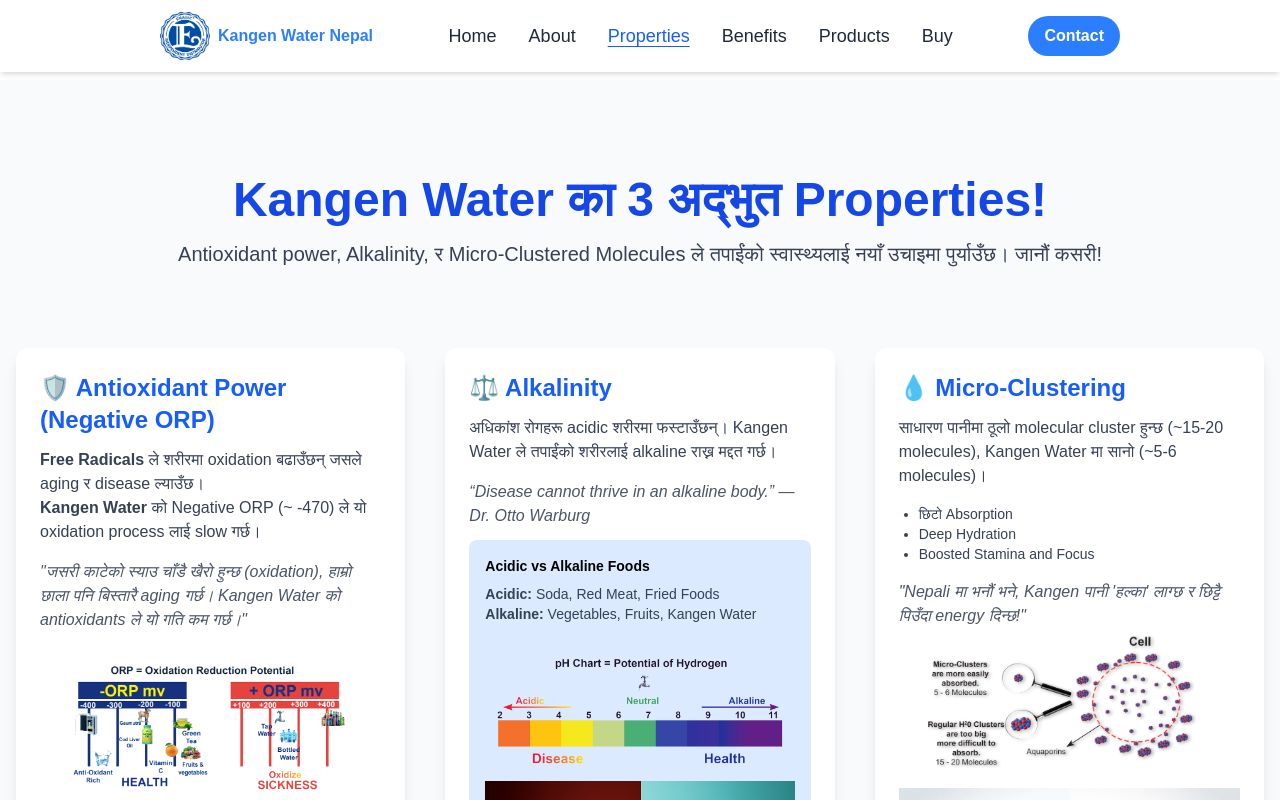
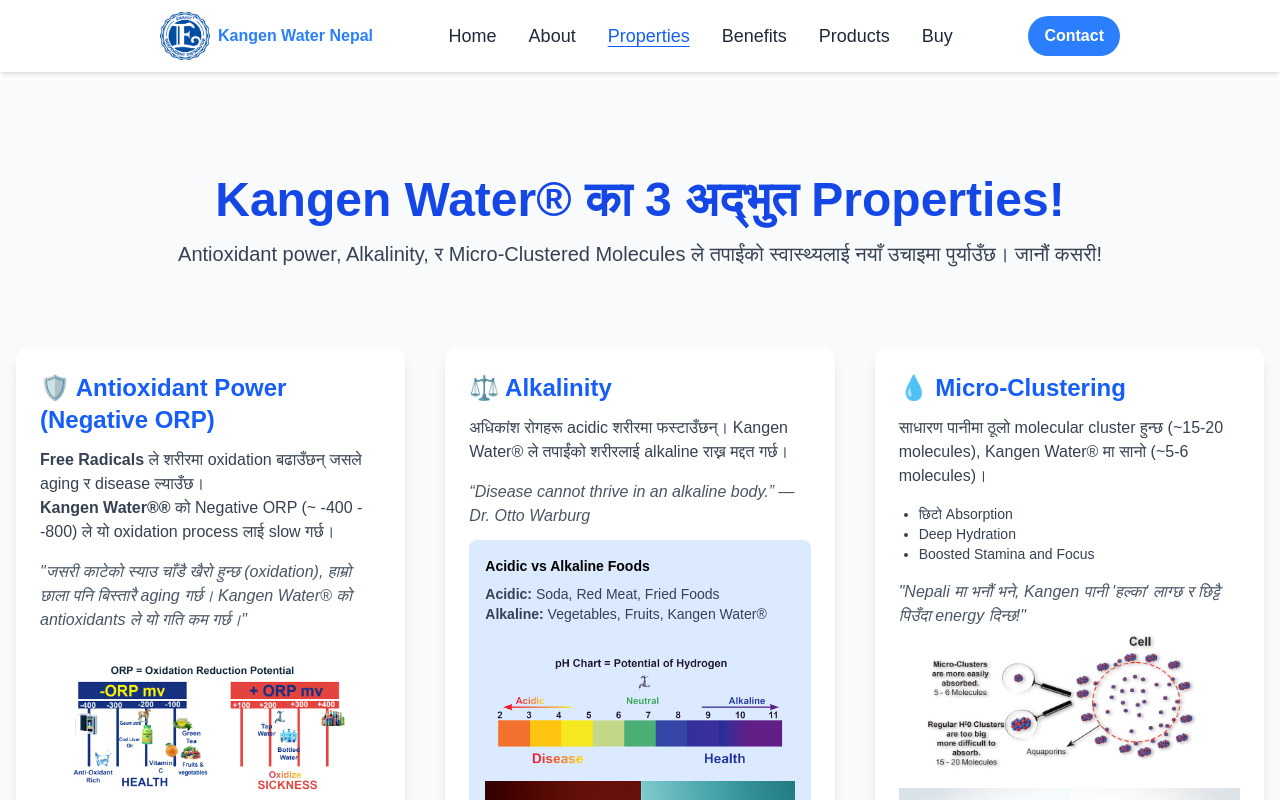
Before and after one commit to Rishav-ctrl/KangenWaterWebsite, a Next.js app in the folder kangen_waterproj/: page /properties in a window 1280 px wide. Shown: the top 800 px of the page. Built offline with nearby package versions, Linux system fonts and the light colour scheme.

Commit message:
Changed Images, Clicks, Corrected the errors in text

```diff
--- a/kangen_waterproj/src/app/page.tsx
+++ b/kangen_waterproj/src/app/page.tsx
@@ -11,9 +11,9 @@
 const images = [ '/sliders/slider6.png','/sliders/slider1.png', '/sliders/slider3.png', '/sliders/slider5.png'];
 
 const articles = [
-  { title: 'Cristiano Ronaldo Drinks Kangen Water!', content: 'Cristiano Ronaldo जस्तो स्वास्थ्यप्रेमी व्यक्तिले Kangen Water K8 प्रयोग गर्छन् भन्ने देखाउन पाउँदा हामी खुसी छौं। स्वास्थ्य जीवनशैली चाहने सबैलाई प्रेरणा मिलोस्। आजै सम्पर्क गर्नुहोस् र आफ्नो Kangen प्राप्त गर्नुहोस्! 💧👍🏼', link :'https://www.facebook.com/watch/?v=656559738821284' },
-  { title: 'Doctors Recommend Kangen!', content: 'Kangen Water जापानमा 6500 भन्दा बढी डाक्टरहरूले सिफारिस गरेका छन्। यसको फाइदाहरू वैज्ञानिक परीक्षणद्वारा प्रमाणित छन्।', link:'https://www.slideshare.net/slideshow/doctors-scientists-and-nutritionists-on-kangen-water/66866927' },
-  { title: 'Used in Over 150 Countries', content: 'Kangen Water विश्वका 150 भन्दा बढी देशहरूमा प्रयोगमा ल्याइएको छ। यसको प्रचलन बढ्दो छ र विश्वासिलो पनि।',link:'https://kangenwater.in/#:~:text=What%20Doctor%20Said%20About%20Kangen%20Water%3F' },
+  { title: 'Cristiano Ronaldo Drinks Kangen Water®!', content: 'Cristiano Ronaldo जस्तो स्वास्थ्यप्रेमी व्यक्तिले Kangen Water® K8 प्रयोग गर्छन् भन्ने देखाउन पाउँदा हामी खुसी छौं। स्वास्थ्य जीवनशैली चाहने सबैलाई प्रेरणा मिलोस्। आजै सम्पर्क गर्नुहोस् र आफ्नो Kangen प्राप्त गर्नुहोस्! 💧👍🏼', link :'https://www.facebook.com/watch/?v=656559738821284' },
+  { title: 'Doctors Recommend Kangen!', content: 'Kangen Water® जापानमा 6500 भन्दा बढी डाक्टरहरूले सिफारिस गरेका छन्। यसको फाइदाहरू वैज्ञानिक परीक्षणद्वारा प्रमाणित छन्।', link:'https://www.slideshare.net/slideshow/doctors-scientists-and-nutritionists-on-kangen-water/66866927' },
+  { title: 'Used in Over 150 Countries', content: 'Kangen Water® विश्वका 150 भन्दा बढी देशहरूमा प्रयोगमा ल्याइएको छ। यसको प्रचलन बढ्दो छ र विश्वासिलो पनि।',link:'https://kangenwater.in/#:~:text=What%20Doctor%20Said%20About%20Kangen%20Water%3F' },
 ];
 
 const cards = [
@@ -23,9 +23,9 @@
 ];
 
 const facts = [
-  'Kangen Water is certified by the Japanese Association of Preventive Medicine.',
-  'Over 6500 doctors in Japan recommend Kangen Water.',
-  'Kangen Water has powerful antioxidant properties.',
+  'Kangen Water® is certified by the Japanese Association of Preventive Medicine.',
+  'Over 6500 doctors in Japan recommend Kangen Water®.',
+  'Kangen Water® has powerful antioxidant properties.',
   'Used in more than 150 countries worldwide.',
   'Hydrates faster due to micro-clustered molecules.'
 ];
@@ -43,12 +43,12 @@
   },
   {
     title: 'Celebrity Endorsements',
-    description: 'Explore how celebrities are using Kangen Water.',
+    description: 'Explore how celebrities are using Kangen Water®.',
     url: 'https://newtritionny.com/kangen-water-celebrities'
   },
   {
     title: 'Kangen in Literature',
-    description: 'Academic insights and discussions around Kangen Water.',
+    description: 'Academic insights and discussions around Kangen Water®.',
     url: 'https://books.google.com.np/books?hl=en&lr=&id=NMqQ5-jPsGoC'
   },
   {
@@ -132,7 +132,7 @@
 
       {/* Hero Section */}
       <section className="text-center mt-12 px-4">
-        <h1 className="text-5xl font-extrabold text-blue-900 tracking-wide uppercase">Kangen Water Nepal</h1>
+        <h1 className="text-5xl font-extrabold text-blue-900 tracking-wide uppercase">Kangen Water® Nepal</h1>
         <h2 className="text-xl md:text-3xl text-gray-800 font-medium mb-2">Change Your Water, Change Your Life!</h2>
         <div className="mx-auto max-w-fit">
         <p className="bg-green-600 text-white text-base md:text-lg text-teal-600 italic">"Trusted by 6,500+ doctors | Certified in Japan | 7-in-1 Water System"</p>
@@ -156,17 +156,17 @@
                   <br /><br />
                   स्वस्थ पानी (Healthy Water) खोजीको क्रममा आजभन्दा ५० वर्ष अगाडी जापानीज डाक्टर र वैज्ञानिकहरूले संसारको धेरै ठाउँहरुको पानीलाई अनुसन्धान गर्दै जादा कतिपय स्थानको पानीमा Anti-Oxident, Alkaline, Micro-Cluster, Hydrogen Rich जस्ता विशेष Properties पत्ता लाग्यो ।
                   <br /><br />
-                  जुन विशेषतायुक्त पानी पिउनाले मानव स्वास्थ्यमा आमुल परिवर्तन ल्याउन सक्ने तथ्य पत्ता लाग्यो । सोही विशेष Properties युक्त पानी हरेक परिवार समक्ष पुऱ्याउनका लागि Kangen Water मेसिनको अविस्कार गरे।
+                  जुन विशेषतायुक्त पानी पिउनाले मानव स्वास्थ्यमा आमुल परिवर्तन ल्याउन सक्ने तथ्य पत्ता लाग्यो । सोही विशेष Properties युक्त पानी हरेक परिवार समक्ष पुऱ्याउनका लागि Kangen Water® मेसिनको अविस्कार गरे।
                   <br /><br />
                   जुन मेसिन जापानको सरकारी हस्पिटलहरुमा २०औं वर्ष Clinical Trail (1974-1994) को क्रममा विरामीहरुको (Chronic Disease) दीर्घ रोगहरुमा समेत चमत्कारिक सुधार देखिएपछि ISO 13485 (Medical Grade Certified) भई Public सामु वितरणमा ल्याइयो।
                   <br /><br />
-                  Kangen Water मा भएको विशेष 3 (Properties) गुणहरुले मानव शरीरलाई Hydrate, Detoxify, निस्कृय कोषिकालाई सक्रिय गर्ने तथा प्राकृतिक र प्रभावकारी तरिकाले स्वस्थता प्रदान गर्दछ र Immune System लाई मजबुत गर्दछ।
+                  Kangen Water® मा भएको विशेष 3 (Properties) गुणहरुले मानव शरीरलाई Hydrate, Detoxify, निस्कृय कोषिकालाई सक्रिय गर्ने तथा प्राकृतिक र प्रभावकारी तरिकाले स्वस्थता प्रदान गर्दछ र Immune System लाई मजबुत गर्दछ।
                   <br /><br />
                   यो पानी पिउनाले मानिसलाई लागिसकेको रोग नियन्त्रण गर्न र भविष्यमा लाग्नसक्ने रोगहरुबाट बच्न मद्दत गर्दछ। यो पानी नियमित रुपमा पिउनाले शरीरलाई प्राकृतिक स्वस्थ अवस्थामा फर्काउन मद्दत गर्दछ ।
                   <br /><br />
-                  जापानीज भाषामा "कंगन (Kangen)" को अर्थ "पहिलेको अवस्थामा फर्कनु" हुन्छ । "Change Your Water, Change Your Life" यो शक्तिशाली slogan/कथन द्वारा Kangen Water ले दिने सारांशलाई प्रतिविम्वित गर्छ ।
+                  जापानीज भाषामा "कंगन (Kangen)" को अर्थ "पहिलेको अवस्थामा फर्कनु" हुन्छ । "Change Your Water, Change Your Life" यो शक्तिशाली slogan/कथन द्वारा Kangen Water® ले दिने सारांशलाई प्रतिविम्वित गर्छ ।
                   <br /><br />
-                  Kangen Water को प्रयोगले तपाई केवल राम्रो Hydration को विकल्प मात्र रोज्नु हुदैन बरु तपाई आफू र आफ्नो परिवारको स्वास्थ्य अनि दीर्घायु प्रति प्राथमिकता दिने जीवनशैलीलाई अपनाउँदै हुनुहुन्छ ।
+                  Kangen Water® को प्रयोगले तपाई केवल राम्रो Hydration को विकल्प मात्र रोज्नु हुदैन बरु तपाई आफू र आफ्नो परिवारको स्वास्थ्य अनि दीर्घायु प्रति प्राथमिकता दिने जीवनशैलीलाई अपनाउँदै हुनुहुन्छ ।
                 </p>
               </div>
 
@@ -201,7 +201,7 @@
                   1. Anti-Oxidant (Anti-Aging)
                 </h3>
                 <p className="text-gray-800 leading-relaxed mt-2">
-                  Anti अर्थात ठीक विपरित रोक्ने काम । Oxidation or Oxidizing अर्थात सड्ने गल्ने वा कुहिने प्रकृया हो । अझ भन्नुपर्दा रोग लाग्ने वा बुढो हुने (Fast Aging) प्रकृया नै Oxidation हो । यो सबै प्रकृयालाई रोक्ने वा छिटो हुन नदिने तत्व नै Anti-Oxidant हो । Kangen Water मा पर्याप्त मात्रामा Anti-Oxidant हुन्छ जसले हाम्रो शरीरलाई Oxidize हुनबाट बचाई स्वस्थ र जवान राख्न मद्दत गर्दछ।
+                  Anti अर्थात ठीक विपरित रोक्ने काम । Oxidation or Oxidizing अर्थात सड्ने गल्ने वा कुहिने प्रकृया हो । अझ भन्नुपर्दा रोग लाग्ने वा बुढो हुने (Fast Aging) प्रकृया नै Oxidation हो । यो सबै प्रकृयालाई रोक्ने वा छिटो हुन नदिने तत्व नै Anti-Oxidant हो । Kangen Water® मा पर्याप्त मात्रामा Anti-Oxidant हुन्छ जसले हाम्रो शरीरलाई Oxidize हुनबाट बचाई स्वस्थ र जवान राख्न मद्दत गर्दछ।
                 </p>
               </div>
               <div className="flex-1">
@@ -222,7 +222,7 @@
                   2. Alkaline क्षारीय
                 </h3>
                 <p className="text-gray-800 leading-relaxed mt-2">
-                  Alkaline भनेको पानीमा भएको क्षारीय अवस्था हो जसको pH मान 7 भन्दा बढी हुन्छ। हामीले दैनिक जीवनमा पिउने पानी, खाइरहेको खाना Junk Food विभिन्न पेयपदार्थहरु अम्लीय (Acidic) प्रकृतिका हुन्छन् जसले हाम्रो शरीरलाई अम्लीय (Acidic) अवस्थामा लगिरहेको हुन्छ। बढ्‌दो अम्लिय (Acidic) अवस्थाले गर्दा हाम्रो शरीरमा विभिन्न रोगहरु निम्त्याउँछ । lonized Alkaline युक्त Kangen Water पिउनाले शरीरमा भएको अम्लिय पदार्थको प्रभावलाई कम गर्न सक्छ र शरीरमा pH Level लाई सन्तुलनमा राखी स्वस्थ रहन मद्दत गर्दछ ।
+                  Alkaline भनेको पानीमा भएको क्षारीय अवस्था हो जसको pH मान 7 भन्दा बढी हुन्छ। हामीले दैनिक जीवनमा पिउने पानी, खाइरहेको खाना Junk Food विभिन्न पेयपदार्थहरु अम्लीय (Acidic) प्रकृतिका हुन्छन् जसले हाम्रो शरीरलाई अम्लीय (Acidic) अवस्थामा लगिरहेको हुन्छ। बढ्‌दो अम्लिय (Acidic) अवस्थाले गर्दा हाम्रो शरीरमा विभिन्न रोगहरु निम्त्याउँछ । lonized Alkaline युक्त Kangen Water® पिउनाले शरीरमा भएको अम्लिय पदार्थको प्रभावलाई कम गर्न सक्छ र शरीरमा pH Level लाई सन्तुलनमा राखी स्वस्थ रहन मद्दत गर्दछ ।
                 </p>
               </div>
               <div className="flex-1">
@@ -243,7 +243,7 @@
                   3. Micro-Cluster शुक्ष्म अणु युक्त (पानीको पातलोपना)
                 </h3>
                 <p className="text-gray-800 leading-relaxed mt-2">
-                  Micro-Cluster को अर्थ पानीमा भएको सुक्ष्म अणुहरुको गुच्छा अर्थात पानीको पातलोपना (Softness) लाई जनाउँछ । साधारण पानी हाम्रो शरीरलाई आवश्यकता अनुसारको पातलोपना नहुने भएकाले पानीको आपूर्ती कम (Dehydration) भइरहेको हुन्छ। हामीले खाईरहेको खानामा भएको Nutrition र आवश्यक Oxygen शरीरको प्रत्येक कोषिकासम्म पर्याप्त मात्रामा पुऱ्याउन सक्दैन। सोही कारणले शरीर Detoxify हुन सक्दैन तर Kangen Water पातलो (Soft) हुने भएकाले Body Hydrade गरी हाम्रो खानमा भएको विभिन्न किसिमको Nutrition, Vitamins, Minerals सुक्ष्म तत्वहरुलाई प्रत्येक कोषिकासम्म पुऱ्याउनुका साथै Oxygen पर्याप्त मात्रामा Cell, Blood हुँदै Brain सम्म प्रवाह गर्दछ । यसले शरीरमा रहेको Free Redicals र Toxins हरुलाई बाहिर निकाली मृत कोषिकाको ठाउँमा नयाँ कोषिका बन्न मद्दत गर्दछ।
+                  Micro-Cluster को अर्थ पानीमा भएको सुक्ष्म अणुहरुको गुच्छा अर्थात पानीको पातलोपना (Softness) लाई जनाउँछ । साधारण पानी हाम्रो शरीरलाई आवश्यकता अनुसारको पातलोपना नहुने भएकाले पानीको आपूर्ती कम (Dehydration) भइरहेको हुन्छ। हामीले खाईरहेको खानामा भएको Nutrition र आवश्यक Oxygen शरीरको प्रत्येक कोषिकासम्म पर्याप्त मात्रामा पुऱ्याउन सक्दैन। सोही कारणले शरीर Detoxify हुन सक्दैन तर Kangen Water® पातलो (Soft) हुने भएकाले Body Hydrade गरी हाम्रो खानमा भएको विभिन्न किसिमको Nutrition, Vitamins, Minerals सुक्ष्म तत्वहरुलाई प्रत्येक कोषिकासम्म पुऱ्याउनुका साथै Oxygen पर्याप्त मात्रामा Cell, Blood हुँदै Brain सम्म प्रवाह गर्दछ । यसले शरीरमा रहेको Free Redicals र Toxins हरुलाई बाहिर निकाली मृत कोषिकाको ठाउँमा नयाँ कोषिका बन्न मद्दत गर्दछ।
                 </p>
               </div>
               <div className="flex-1">
@@ -262,7 +262,7 @@
           {/* Footer Note */}
           <div className="flex justify-center my-10">
             <div className="bg-blue-900 text-white text-center font-semibold text-xl py-3 px-6 rounded-md max-w-fit">
-              Enagic Kangen Water Electrolysis Technology “शुद्धता र स्वास्थ्यको नयाँ युग”
+              Enagic Kangen Water® Electrolysis Technology “शुद्धता र स्वास्थ्यको नयाँ युग”
             </div>
           </div>
 
--- a/kangen_waterproj/src/app/products/page.tsx
+++ b/kangen_waterproj/src/app/products/page.tsx
@@ -77,7 +77,7 @@
   name: 'LeveLuk JR IV',
   img: 'jr2.png',
   features: [
-    '3 Platinum-Plated Titanium Plates',
+    '4 Platinum-Plated Titanium Plates',
     'Large LCD Panel',
     '1 High Grade Filter',
     '1 Cleaning Cartridge',
@@ -98,7 +98,7 @@
     ],
     ['Electrolysis Enhancer', 'Solution additive pump system'],
     ['Cleaning System', 'Automatic cleaning system'],
-    ['Electrode plates', '3'],
+    ['Electrode plates', '4'],
     ['Electrode material', 'Platinum Coated Titanium'],
   ],
   images: ['waterfilter.gif', 'working.jpg'],
--- a/kangen_waterproj/src/app/properties/page.tsx
+++ b/kangen_waterproj/src/app/properties/page.tsx
@@ -8,7 +8,7 @@
         {/* Hero Section */}
         <div className="text-center mb-20">
           <h1 className="text-4xl md:text-5xl font-bold text-blue-700 mb-4">
-            Kangen Water का 3 अद्भुत Properties!
+            Kangen Water® का 3 अद्भुत Properties!
           </h1>
           <p className="text-lg md:text-xl text-gray-700">
             Antioxidant power, Alkalinity, र Micro-Clustered Molecules ले तपाईंको स्वास्थ्यलाई नयाँ उचाइमा पुर्याउँछ। जानौं कसरी!
@@ -23,10 +23,10 @@
             <h3 className="text-2xl font-semibold text-blue-600 mb-3">🛡️ Antioxidant Power (Negative ORP)</h3>
             <p className="text-gray-700 mb-4">
               <strong>Free Radicals</strong> ले शरीरमा oxidation बढाउँछन् जसले aging र disease ल्याउँछ।<br />
-              <strong>Kangen Water</strong> को Negative ORP (~ -470) ले यो oxidation process लाई slow गर्छ।
+              <strong>Kangen Water®®</strong> को Negative ORP (~ -400 - -800) ले यो oxidation process लाई slow गर्छ।
             </p>
             <p className="text-gray-600 italic">
-              "जसरी काटेको स्याउ चाँडै खैरो हुन्छ (oxidation), हाम्रो छाला पनि बिस्तारै aging गर्छ। Kangen Water को antioxidants ले यो गति कम गर्छ।"
+              "जसरी काटेको स्याउ चाँडै खैरो हुन्छ (oxidation), हाम्रो छाला पनि बिस्तारै aging गर्छ। Kangen Water® को antioxidants ले यो गति कम गर्छ।"
             </p>
             <div className="mt-4 flex justify-center">
               <Image src="/genimgs/ORPpng.png" alt="Oxidation Example" width={500} height={400} />
@@ -40,7 +40,7 @@
           <div className="bg-white p-6 rounded-xl shadow-lg">
             <h3 className="text-2xl font-semibold text-blue-600 mb-3">⚖️ Alkalinity</h3>
             <p className="text-gray-700 mb-4">
-              अधिकांश रोगहरू acidic शरीरमा फस्टाउँछन्। Kangen Water ले तपाईंको शरीरलाई alkaline राख्न मद्दत गर्छ।
+              अधिकांश रोगहरू acidic शरीरमा फस्टाउँछन्। Kangen Water® ले तपाईंको शरीरलाई alkaline राख्न मद्दत गर्छ।
             </p>
             <p className="text-gray-600 italic mb-3">
               “Disease cannot thrive in an alkaline body.” — Dr. Otto Warburg
@@ -49,11 +49,11 @@
               <p className="font-semibold text-sm mb-2 text-black">Acidic vs Alkaline Foods</p>
               <ul className="text-sm text-gray-700">
                 <li><strong>Acidic:</strong> Soda, Red Meat, Fried Foods</li>
-                <li><strong>Alkaline:</strong> Vegetables, Fruits, Kangen Water</li>
+                <li><strong>Alkaline:</strong> Vegetables, Fruits, Kangen Water®</li>
               </ul>
               <div className="mt-4">
                 <Image src="/genimgs/PHpng.png" alt="pH Scale" width={500} height={100} />
-                <Image src="/genimgs/acidalk.png" alt="pH Scale" width={500} height={100} />
+                <Image src="/genimgs/adidalk.png" alt="pH Scale" width={500} height={100} />
               </div>
             </div>
           </div>
@@ -62,7 +62,7 @@
           <div className="bg-white p-6 rounded-xl shadow-lg">
             <h3 className="text-2xl font-semibold text-blue-600 mb-3">💧 Micro-Clustering</h3>
             <p className="text-gray-700 mb-4">
-              साधारण पानीमा ठूलो molecular cluster हुन्छ (~15-20 molecules), Kangen Water मा सानो (~5-6 molecules)।
+              साधारण पानीमा ठूलो molecular cluster हुन्छ (~15-20 molecules), Kangen Water® मा सानो (~5-6 molecules)।
             </p>
             <ul className="text-sm text-gray-700 list-disc pl-5 mb-4">
               <li>छिटो Absorption</li>
@@ -107,7 +107,7 @@
     </tr>
     <tr>
       <td className="px-4 py-2 border">Found in Pollution, Smoke<br /><span className="text-sm text-gray-500">धुवाँ, प्रदूषणमा पाइन्छ</span></td>
-      <td className="px-4 py-2 border">Found in Fruits, Kangen Water<br /><span className="text-sm text-gray-500">फलफूल र Kangen Water मा पाइन्छ</span></td>
+      <td className="px-4 py-2 border">Found in Fruits, Kangen Water®<br /><span className="text-sm text-gray-500">फलफूल र Kangen Water® मा पाइन्छ</span></td>
     </tr>
     <tr>
       <td className="px-4 py-2 border">Make Skin Dull<br /><span className="text-sm text-gray-500">छाला मर्दा र थाकेको देखिन्छ</span></td>
@@ -126,7 +126,7 @@
 
           </div>
           <p className="text-center text-sm text-gray-600 mt-4">
-            Kangen Water — Natural Source of Antioxidants to protect you from Free Radical damage.
+            Kangen Water® — Natural Source of Antioxidants to protect you from Free Radical damage.
           </p>
         </div>
 
```
Also changed, not shown: kangen_waterproj/src/app/about/page.tsx (+5 -5 lines), kangen_waterproj/src/app/components/PHUsageSection.tsx (+5 -5 lines), kangen_waterproj/public/genimgs/adidalk.png (added).
